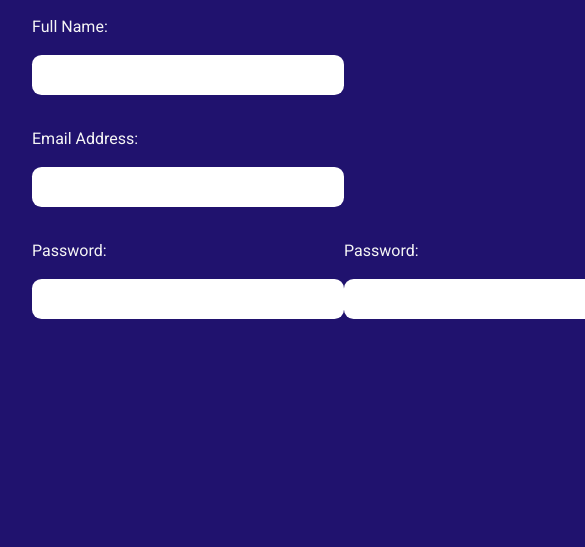
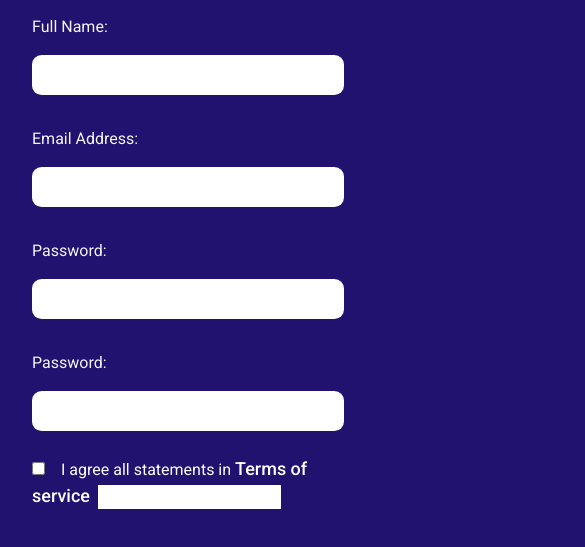
Before and after one commit to sweathannah/Ai-well-being-checker, a website: page sign_up.html in a window 390 px wide. Shown: the part 169-716 px from the top of the page, 585 px wide, since content can reach past the window. Drawn offline with nearby package versions, Linux system fonts and the light colour scheme.

Commit message:
created homepage and sign up page for both mobile and desktop screen

```diff
--- a/sign_up.html
+++ b/sign_up.html
@@ -38,7 +38,7 @@
                 Email Address:</p>
                 <input type="email" name="email" id="email" class="lg:w-[29rem] w-[19.5rem] h-[2.5rem] rounded-[0.6rem] p-4">
             </label>
-            <div class="flex flex-row justify-between">
+            <div class="lg:flex flex-row justify-between mb-[1.5rem]">
                 <label for="Password" class="space-y-[1rem] font-[400] text-[1rem] text-[#F5F5F5]">
                     <p class="w-fit font-[
                     Open Sans] mt-[2rem]">
@@ -51,8 +51,16 @@
                     Password:</p>
                     <input type="password" name="Confirm_Password" id="Confirm_Password" class="lg:w-[10.68rem] w-[19.5rem] h-[2.5rem] rounded-[0.6rem] p-4">
                 </label>
-
             </div>
+            <label for="terms" class="space-x-3">
+                <input type="checkbox" name="terms" id="terms">
+                <span class="font-[
+                Open Sans] font-[400] text-[1rem]">
+                    I agree all statements in <a href="#" class="font-[500] text-[1.125rem]">Terms of service</a>
+                </span>
+            </label>
+            <button ></button>
+            <input type="email" name="email" id="email" >
         </form>
 
     </section>
```
